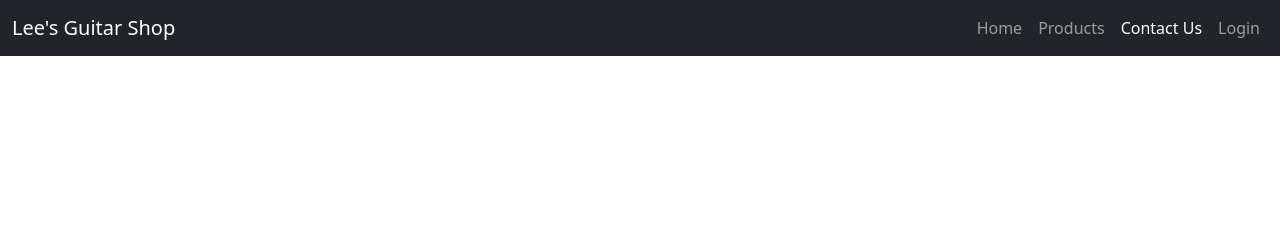
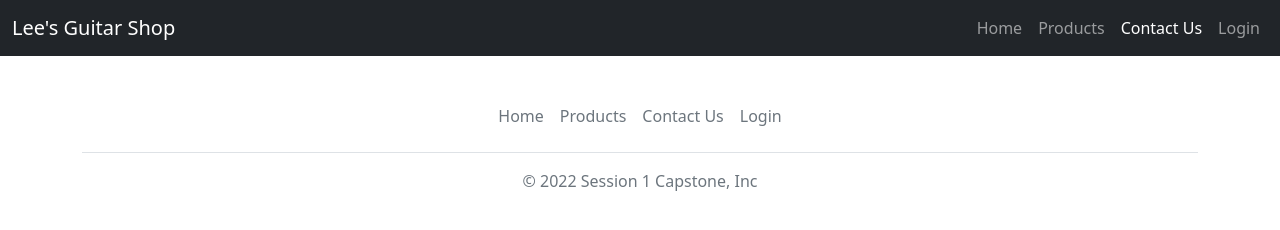
Before and after one commit to uptacamp/lees_super_awesome_store, a plain HTML site: page contact.html in a window 1280 px wide. Drawn offline with nearby package versions, Linux system fonts and the light colour scheme.

Commit message:
added basic footer to html pages: index, products, contact, login

```diff
--- a/contact.html
+++ b/contact.html
@@ -43,5 +43,17 @@
           </div>
         </div>
       </nav>
-</body>
+      <div class="container">
+        <footer class="py-3 my-4">
+          <ul class="nav justify-content-center border-bottom pb-3 mb-3">
+            <li class="nav-item"><a href="index.html" class="nav-link px-2 text-muted">Home</a></li>
+            <li class="nav-item"><a href="products.html" class="nav-link px-2 text-muted">Products</a></li>
+            <li class="nav-item"><a href="#" class="nav-link px-2 text-muted">Contact Us</a></li>
+            <li class="nav-item"><a href="login.html" class="nav-link px-2 text-muted">Login</a></li>
+          </ul>
+          <p class="text-center text-muted">&copy; 2022 Session 1 Capstone, Inc</p>
+        </footer>
+      </div>
+
+    </body>
 </html>
```
Also changed, not shown: index.html (+15 -0 lines), login.html (+13 -1 lines), products.html (+11 -4 lines).
